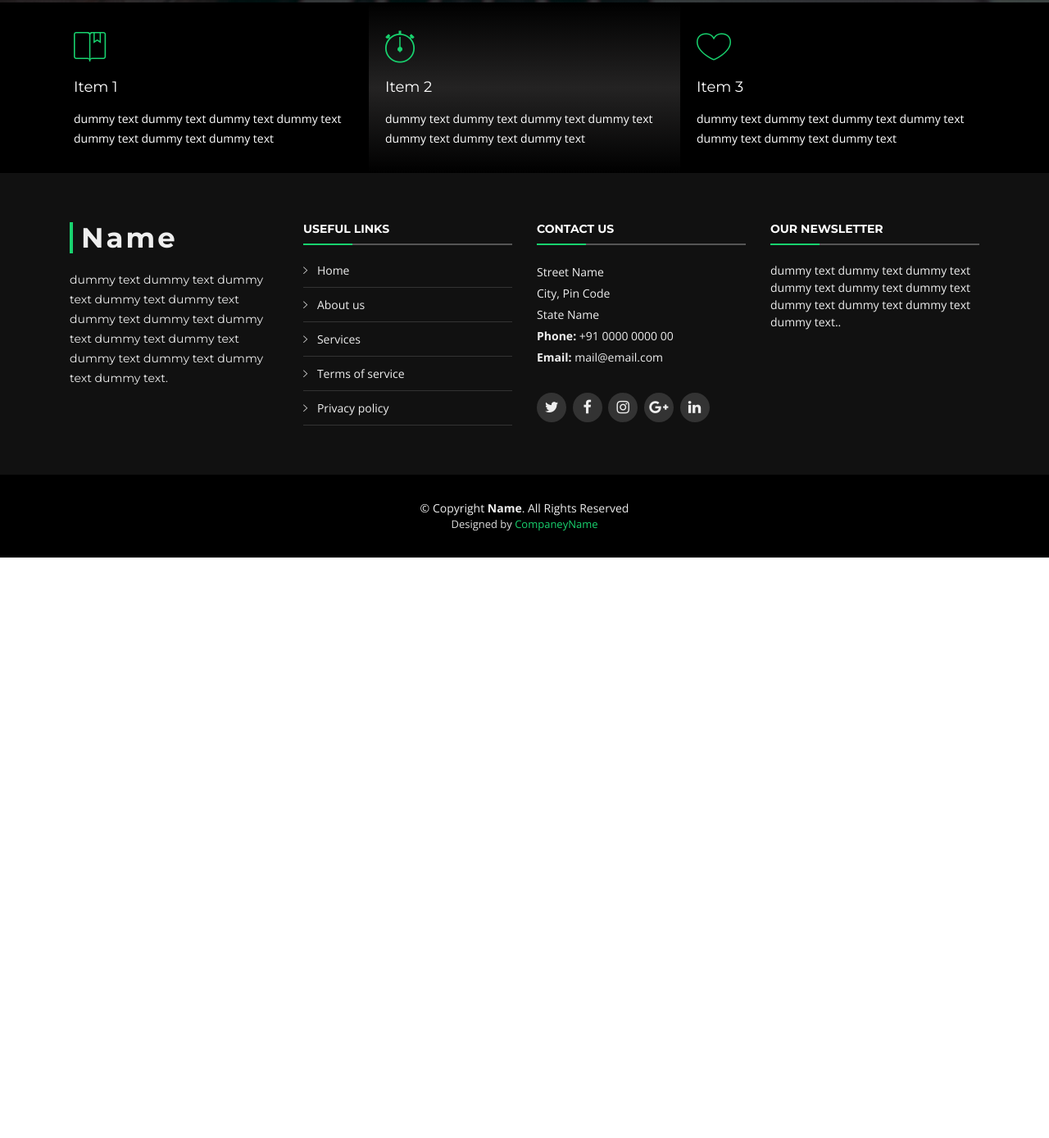
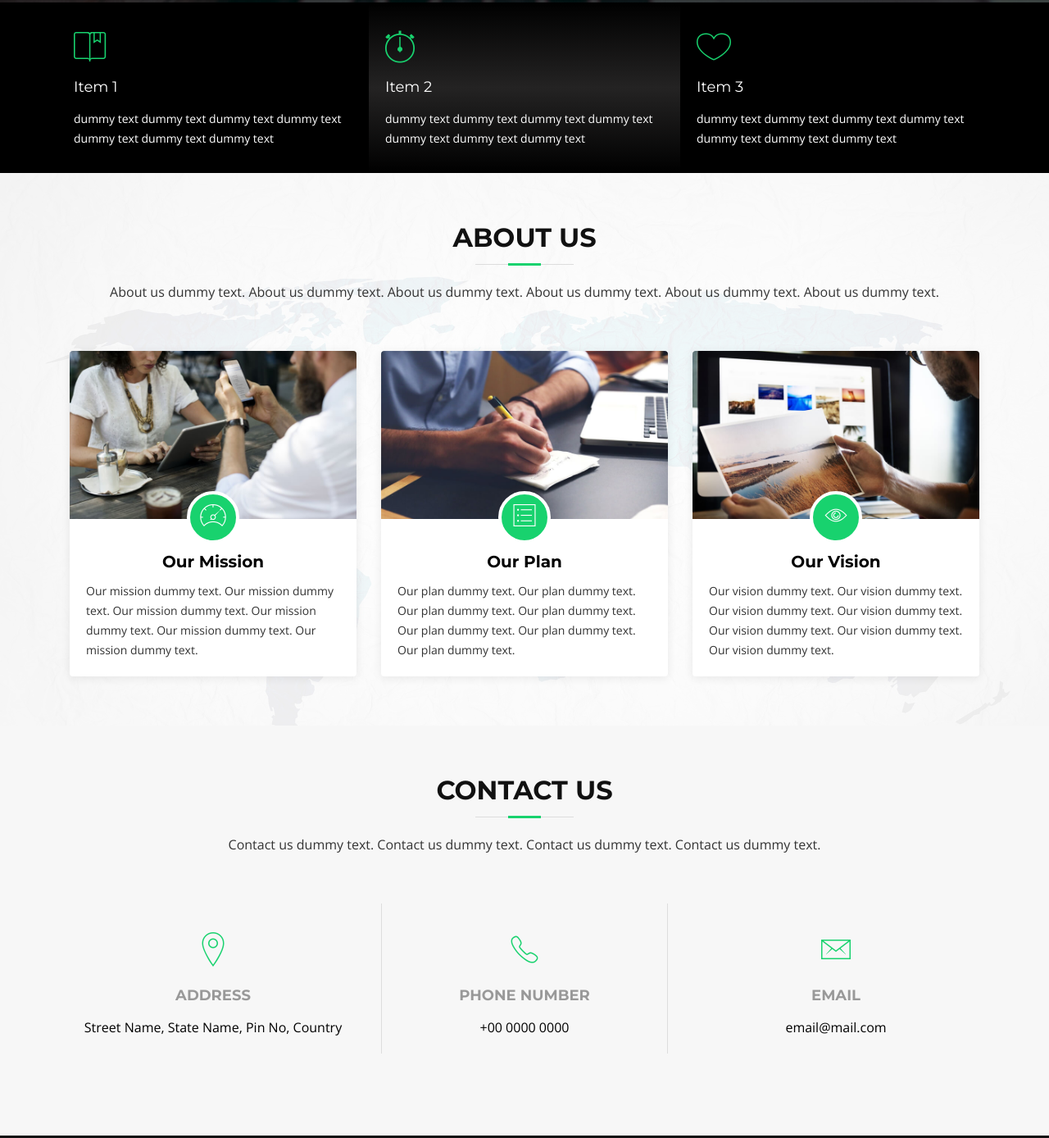
Before and after one commit to shubhamondal/DemoWork1, a plain HTML site: page index.html in a window 1280 px wide. Shown: the part 797-2185 px from the top of the page at 82% size. Before the commit the page ends 1477 px from the top, so only its background shows below. Drawn offline with nearby package versions, Linux system fonts and the light colour scheme; files whose address does not match are found by name.

Commit message:
2nd checkin

```diff
--- a/index.html
+++ b/index.html
@@ -60,8 +60,8 @@
               <li><a href="#">AI</a></li>
             </ul>
           </li>
-          <li><a href="#portfolio">About Us</a></li>
-          <li><a href="#team">Contact</a></li>
+          <li><a href="#about">About Us</a></li>
+          <li><a href="#contact">Contact</a></li>
         </ul>
       </nav><!-- #nav-menu-container -->
     </div>
@@ -178,6 +178,97 @@
       </div>
     </section><!-- #featured-services -->
 
+    <!--==========================
+      About Us Section
+    ============================-->
+    <section id="about">
+      <div class="container">
+
+        <header class="section-header">
+          <h3>About Us</h3>
+          <p>About us dummy text. About us dummy text. About us dummy text. About us dummy text. About us dummy text. About us dummy text.</p>
+        </header>
+
+        <div class="row about-cols">
+
+          <div class="col-md-4 wow fadeInUp">
+            <div class="about-col">
+              <div class="img">
+                <img src="img/about-mission.jpg" alt="" class="img-fluid">
+                <div class="icon"><i class="ion-ios-speedometer-outline"></i></div>
+              </div>
+              <h2 class="title"><a href="#">Our Mission</a></h2>
+              <p>Our mission dummy text. Our mission dummy text. Our mission dummy text. Our mission dummy text. Our mission dummy text. Our mission dummy text. </p>
+            </div>
+          </div>
+
+          <div class="col-md-4 wow fadeInUp" data-wow-delay="0.1s">
+            <div class="about-col">
+              <div class="img">
+                <img src="img/about-plan.jpg" alt="" class="img-fluid">
+                <div class="icon"><i class="ion-ios-list-outline"></i></div>
+              </div>
+              <h2 class="title"><a href="#">Our Plan</a></h2>
+              <p>Our plan dummy text. Our plan dummy text. Our plan dummy text. Our plan dummy text. Our plan dummy text. Our plan dummy text. Our plan dummy text.</p>
+            </div>
+          </div>
+
+          <div class="col-md-4 wow fadeInUp" data-wow-delay="0.2s">
+            <div class="about-col">
+              <div class="img">
+                <img src="img/about-vision.jpg" alt="" class="img-fluid">
+                <div class="icon"><i class="ion-ios-eye-outline"></i></div>
+              </div>
+              <h2 class="title"><a href="#">Our Vision</a></h2>
+              <p>Our vision dummy text. Our vision dummy text. Our vision dummy text. Our vision dummy text. Our vision dummy text. Our vision dummy text. Our vision dummy text.</p>
+            </div>
+          </div>
+
+        </div>
+
+      </div>
+    </section><!-- #about -->
+
+    <!--==========================
+      Contact Section
+    ============================-->
+    <section id="contact" class="section-bg wow fadeInUp">
+      <div class="container">
+
+        <div class="section-header">
+          <h3>Contact Us</h3>
+          <p>Contact us dummy text. Contact us dummy text. Contact us dummy text. Contact us dummy text.</p>
+        </div>
+
+        <div class="row contact-info">
+
+          <div class="col-md-4">
+            <div class="contact-address">
+              <i class="ion-ios-location-outline"></i>
+              <h3>Address</h3>
+              <address>Street Name, State Name, Pin No, Country</address>
+            </div>
+          </div>
+
+          <div class="col-md-4">
+            <div class="contact-phone">
+              <i class="ion-ios-telephone-outline"></i>
+              <h3>Phone Number</h3>
+              <p><a href="tel:+00 0000 0000">+00 0000 0000</a></p>
+            </div>
+          </div>
+
+          <div class="col-md-4">
+            <div class="contact-email">
+              <i class="ion-ios-email-outline"></i>
+              <h3>Email</h3>
+              <p><a href="mailto:email@mail.com">email@mail.com</a></p>
+            </div>
+          </div>
+
+        </div>
+      </div>
+    </section><!-- #contact -->
   </main>
 
   <!--==========================
```
Also changed, not shown: DynamicCorossolLoad.json (added, +22 -0 lines), img/about-bg.jpg (added), img/about-mission.jpg (added), img/about-plan.jpg (added), img/about-vision.jpg (added).
